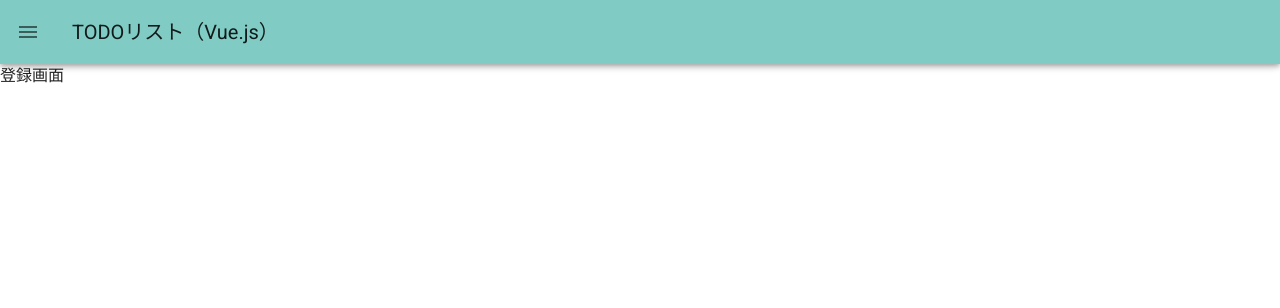
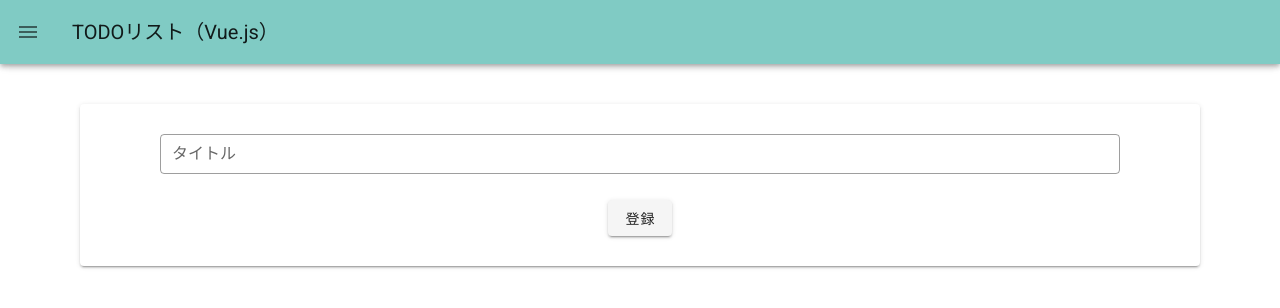
Before and after one commit to nao11aihara/vue-todo, a Vue app: page /register in a window 1280 px wide. Shown: the top 308 px of the page. Built offline with nearby package versions, Linux system fonts and the light colour scheme.

Commit message:
add: TodoRegisterFormコンポーネントを追加

```diff
--- /dev/null
+++ b/src/components/TodoRegisterForm.vue
@@ -0,0 +1,24 @@
+<template>
+  <v-card>
+    <v-text-field outlined dense label="タイトル"></v-text-field>
+    <v-btn>登録</v-btn>
+  </v-card>
+</template>
+
+<script lang="ts">
+import { Component, Vue } from "vue-property-decorator";
+
+/**
+ * TODO登録フォーム
+ */
+@Component
+export default class TodoRegisterForm extends Vue {}
+</script>
+
+<style scoped>
+.v-card {
+  margin: 40px 80px;
+  padding: 30px 80px;
+  text-align: center;
+}
+</style>
--- a/src/views/Register.vue
+++ b/src/views/Register.vue
@@ -1,17 +1,20 @@
 <template>
   <v-main>
-    <p>登録画面</p>
+    <TodoRegisterForm />
   </v-main>
 </template>
 
 <script lang="ts">
 import { Component, Vue } from "vue-property-decorator";
+import TodoRegisterForm from "../components/TodoRegisterForm.vue";
 
 /**
  * TODO登録画面
  */
 @Component({
-  components: {},
+  components: {
+    TodoRegisterForm,
+  },
 })
 export default class Register extends Vue {}
 </script>
```
